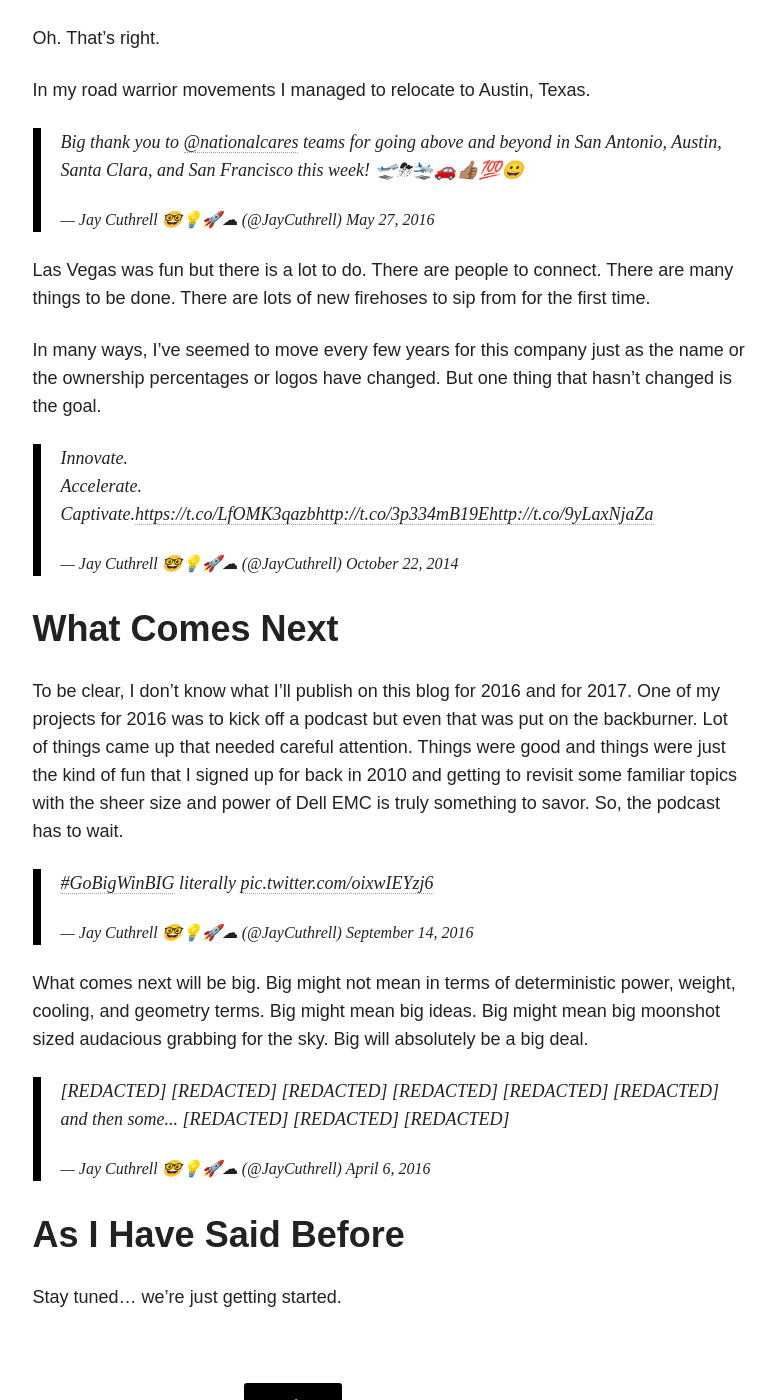
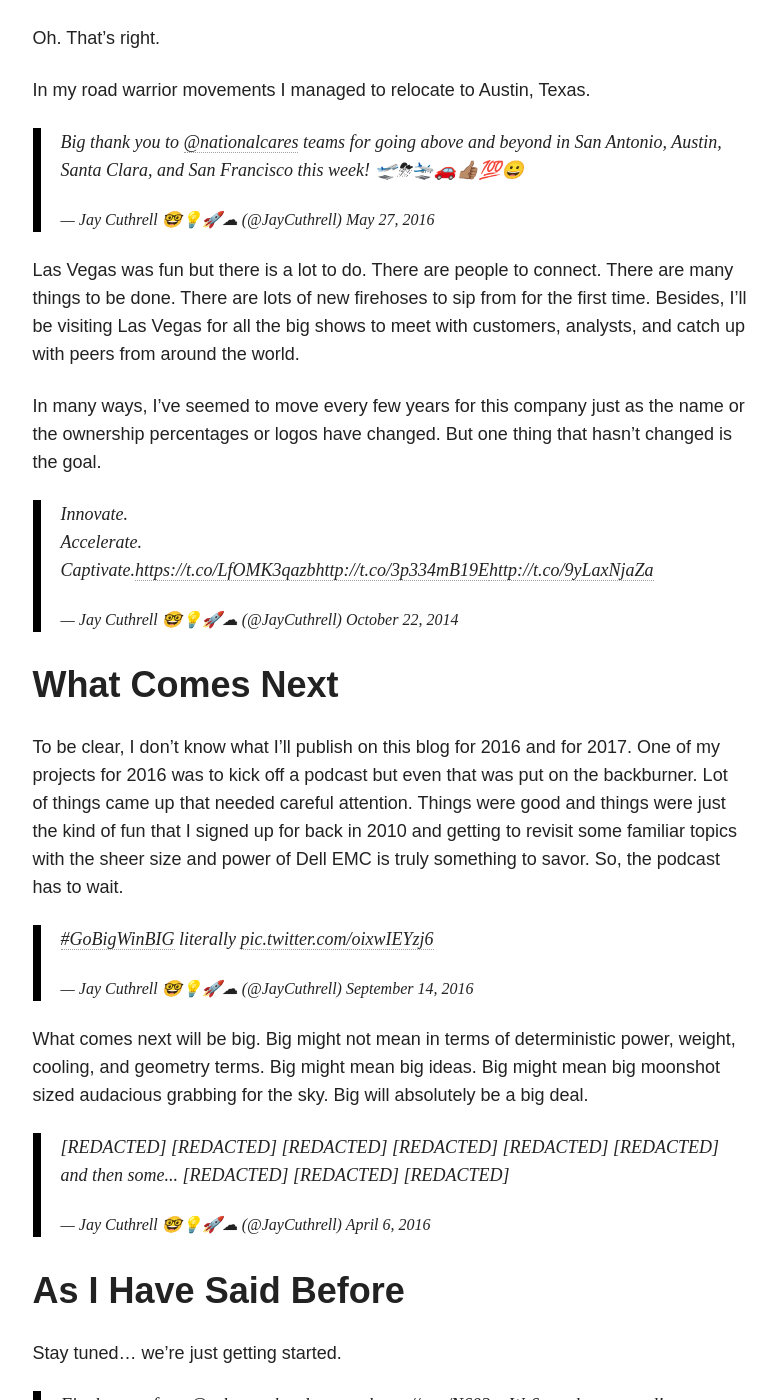
Before and after one commit to nsshommo/jaycuthrell.github.io, a Jekyll site: the page built from blog/_posts/2016-10-22-my-sixth-year-at-vce.md, in a window 1280 px wide and 1400 px high, scrolled down 4057 px. Shown: the whole window, without its empty margins (347-1124 px from the left). Built offline with Jekyll 4.4.1, drawn with Linux system fonts in a browser that asks for light colours; nearby versions of some CDN libraries; comment, search, counter and statistics services are not loaded; some of the changed text lies outside the part shown.

Commit message:
stay tuned

```diff
--- a/blog/_posts/2016-10-22-my-sixth-year-at-vce.md
+++ b/blog/_posts/2016-10-22-my-sixth-year-at-vce.md
@@ -110,7 +110,8 @@ Francisco this week! 🛫⛈🛬🚗👍🏽💯😀</p>&mdash; Jay Cuthrell
 
 Las Vegas was fun but there is a lot to do. There are people to connect. There
 are many things to be done. There are lots of new firehoses to sip from for the
-first time.
+first time. Besides, I'll be visiting Las Vegas for all the big shows to meet
+with customers, analysts, and catch up with peers from around the world.
 
 In many ways, I've seemed to move every few years for this company just as the
 name or the ownership percentages or logos have changed. But one thing that
@@ -162,3 +163,12 @@ As I Have Said Before
 =====================
 
 Stay tuned... we're just getting started.
+
+<blockquote class="twitter-tweet" data-lang="en"><p lang="en" dir="ltr">Final
+teaser from <a href="https://twitter.com/sakacc">@sakacc</a>... head over to <a
+href="https://t.co/N602rwWr6o">https://t.co/N602rwWr6o</a> and stay tuned! <a
+href="https://t.co/70ehmI64hL">pic.twitter.com/70ehmI64hL</a></p>&mdash; Jay
+Cuthrell 🤓💡🚀☁ (@JayCuthrell) <a
+href="https://twitter.com/JayCuthrell/status/788786403664535552">October 19,
+2016</a></blockquote>
+<script async src="//platform.twitter.com/widgets.js" charset="utf-8"></script>
```
